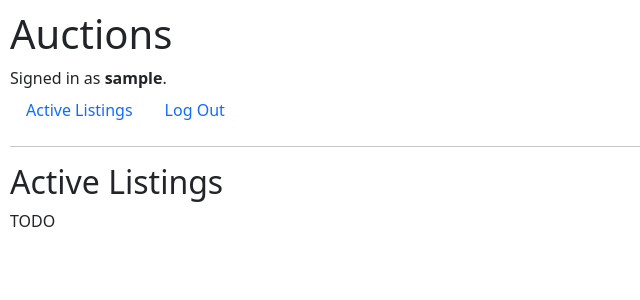
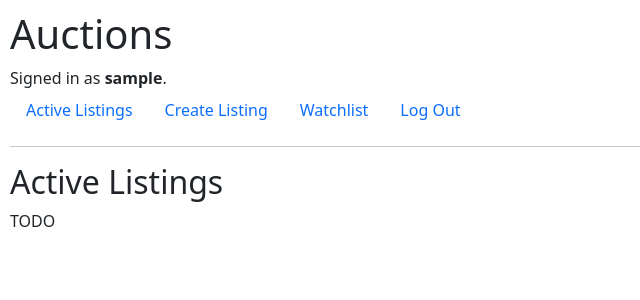
Before and after one commit to minprog-platforms/project-commerce-django-LauraKoelewijn, a Django app: page / in a window 1280 px wide. Shown: the top 300 px of the page, without its empty margins (0-640 px from the left). Run offline with Django 3.2, Linux system fonts and the light colour scheme; the visitor is signed in with stand-in values (Sample User, id 1).

Commit message:
Added links to html pages on layout

```diff
--- a/auctions/templates/auctions/layout.html
+++ b/auctions/templates/auctions/layout.html
@@ -22,6 +22,12 @@
             </li>
             {% if user.is_authenticated %}
                 <li class="nav-item">
+                    <a class="nav-link" href="{% url 'create' %}">Create Listing</a>
+                </li>
+                <li class="nav-item">
+                    <a class="nav-link" href="{% url 'watchlist' %}">Watchlist</a>
+                </li>
+                <li class="nav-item">
                     <a class="nav-link" href="{% url 'logout' %}">Log Out</a>
                 </li>
             {% else %}
--- a/auctions/urls.py
+++ b/auctions/urls.py
@@ -6,5 +6,7 @@ urlpatterns = [
     path("", views.index, name="index"),
     path("login", views.login_view, name="login"),
     path("logout", views.logout_view, name="logout"),
-    path("register", views.register, name="register")
+    path("register", views.register, name="register"),
+    path("create", views.createlisting, name="create"),
+    path("watchlist", views.watchlist, name="watchlist")
 ]
--- a/auctions/views.py
+++ b/auctions/views.py
@@ -61,3 +61,10 @@ def register(request):
         return HttpResponseRedirect(reverse("index"))
     else:
         return render(request, "auctions/register.html")
+
+
+def createlisting(request):
+    return render(request, "auctions/create.html")
+
+def watchlist(request):
+    return render(request, "auctions/watchlist.html")
```
Also changed, not shown: auctions/templates/auctions/create.html (added, +7 -0 lines), auctions/templates/auctions/watchlist.html (added, +7 -0 lines).
